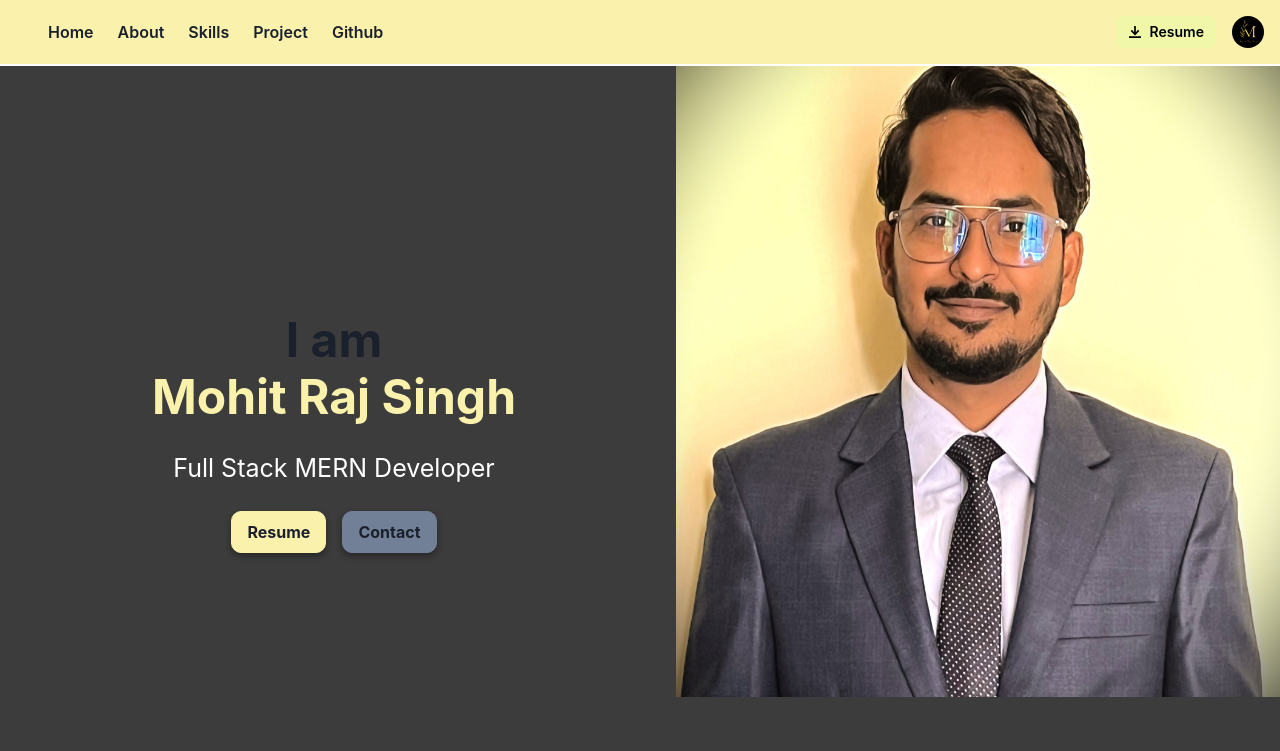
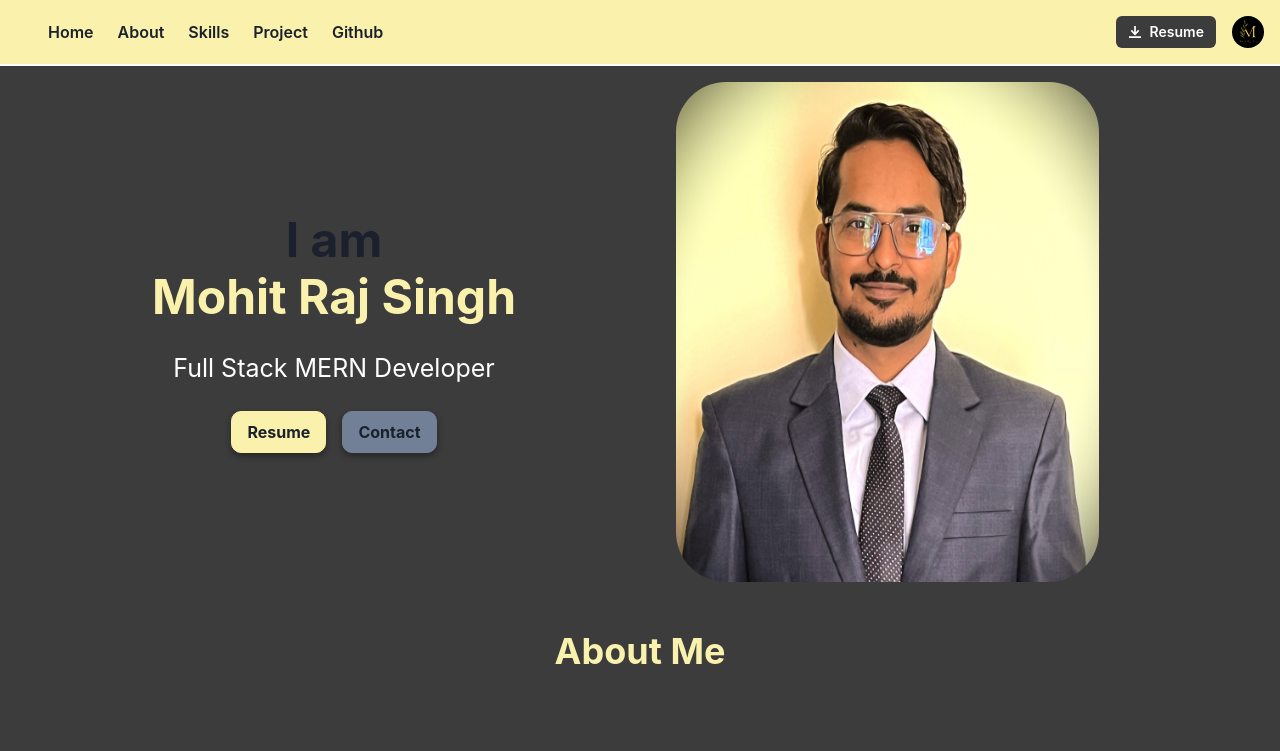
Before and after one commit to Mohit-Raj-Singh/Mohit-Raj-Singh.github.io, a React (Create React App) app: page / in a window 1280 px wide. Shown: the top 751 px of the page. Built offline with nearby package versions, Linux system fonts and the light colour scheme.

Commit message:
skills and photo changed

```diff
--- a/src/components/Github/Github.jsx
+++ b/src/components/Github/Github.jsx
@@ -50,7 +50,7 @@ import {
         overflow={"hidden"}
       >
         <Box width={{ base: "full", sm: "lg", lg: "xl" }} margin={"auto"}>
-          <Heading mb={20} color={"rgb(240, 158, 6)"}>
+          <Heading mb={20} color={"#f9f1ac"}>
             Github
           </Heading>
         </Box>
--- a/src/components/Navbar/Navbar.jsx
+++ b/src/components/Navbar/Navbar.jsx
@@ -87,11 +87,12 @@ function Navbar() {
                     <Flex alignItems={"center"}>
                         <Button
                             variant={"solid"}
-                            bg={"#f0f7a9"}
+                            bg={"#3C3C3D"}
                             size={"sm"}
                             mr={4}
-                            color={"black"}
+                            color={"white"}
                             leftIcon={<DownloadIcon />}
+                            _hover={{ color:"black", bg:"white" }}
                         >
                             <a
                                 href={Resume}
--- a/src/components/header/Header.jsx
+++ b/src/components/header/Header.jsx
@@ -13,7 +13,10 @@ import me from "../../Assets/me.png";
 
 export default function Header() {
   return (
-    <Stack minH={'100vh'} direction={{ base: 'column', md: 'row' }} >
+    <Stack
+      // minH={'100vh'}
+      mt={"50px"}
+      direction={{ base: 'column', md: 'row' }} >
       <Flex p={8} flex={1} align={'center'} justify={'center'}>
         <Stack spacing={6} w={'full'} maxW={'lg'}>
           <Heading fontSize={{ base: '3xl', md: '4xl', lg: '5xl' }}>
@@ -29,7 +32,7 @@ export default function Header() {
                 left: 0,
                 // bg: '#f9f1ac',
                 zIndex: -1,
-                color:'black',
+                color: 'black',
               }}>
               I am
             </Text>
@@ -60,9 +63,9 @@ export default function Header() {
             >
               Resume
             </Link>
-            <Link  boxShadow={
-                "rgba(0, 0, 0, 0.16) 0px 3px 6px, rgba(0, 0, 0, 0.23) 0px 3px 6px"
-              }
+            <Link boxShadow={
+              "rgba(0, 0, 0, 0.16) 0px 3px 6px, rgba(0, 0, 0, 0.23) 0px 3px 6px"
+            }
               href={"#contact"}
               // isExternal
               w={"auto"}
@@ -79,10 +82,11 @@ export default function Header() {
       </Flex>
       <Flex flex={1}>
         <Image
+          borderRadius={"50px"}
           alt={'Login Image'}
           // objectFit={'cover'}
-          w={'full'}
-          height="665px"
+          w={'70%'}
+          height="500px"
           src={me}
         />
       </Flex>
--- a/src/components/skills/Skills.jsx
+++ b/src/components/skills/Skills.jsx
@@ -12,13 +12,13 @@ import {
   Image,
   Heading,
 } from "@chakra-ui/react";
-import {} from "@chakra-ui/react";
+import { } from "@chakra-ui/react";
 
 
 function Skills() {
   return (
     <Box as={Container} maxW="7xl" mt={14} p={4} id="skills">
-      <Heading mb={20} color={"rgb(240, 158, 6)"}>
+      <Heading mb={20} color={"#f9f1ac"}>
         My Skills
       </Heading>
       <Grid
@@ -30,7 +30,12 @@ function Skills() {
         gap={4}
       ></Grid>
       <Divider mt={12} mb={12} />
-      <Text fontSize="4xl" color={"rgb(240, 158, 6)"} mt={10}>
+      <Text
+        fontSize="4xl"
+        color={"#f9f1ac"}
+        mt={10}
+        mb={20}
+        >
         Technical Skills
       </Text>
       <Grid
@@ -108,7 +113,7 @@ function Skills() {
 
 
       {/* tools */}
-      <Text fontSize="4xl" color={"rgb(240, 158, 6)"} mt={10}>
+      <Text fontSize="4xl" color={"#f9f1ac"} mt={20}>
         Tools
       </Text>
       <Grid
```
